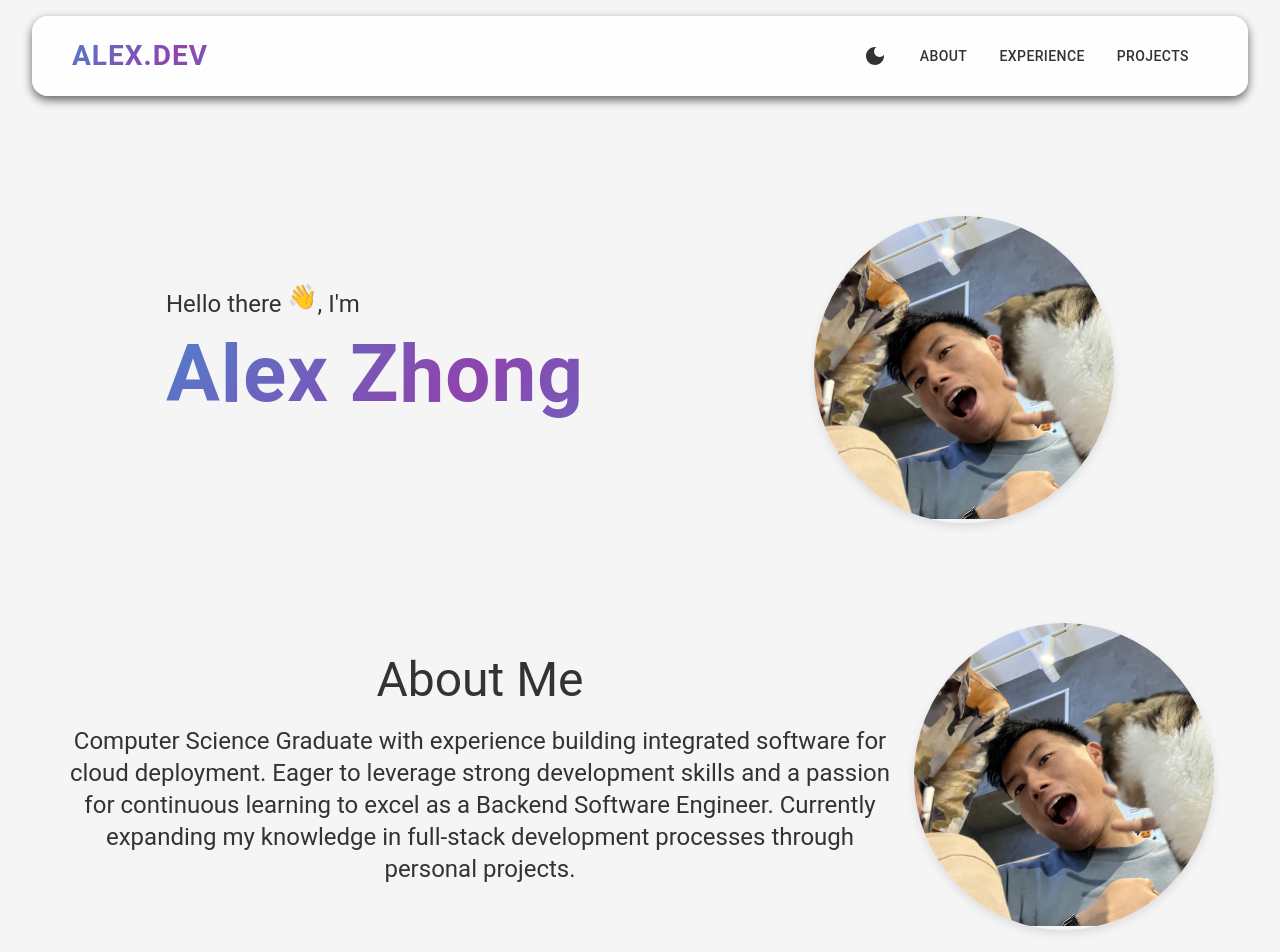
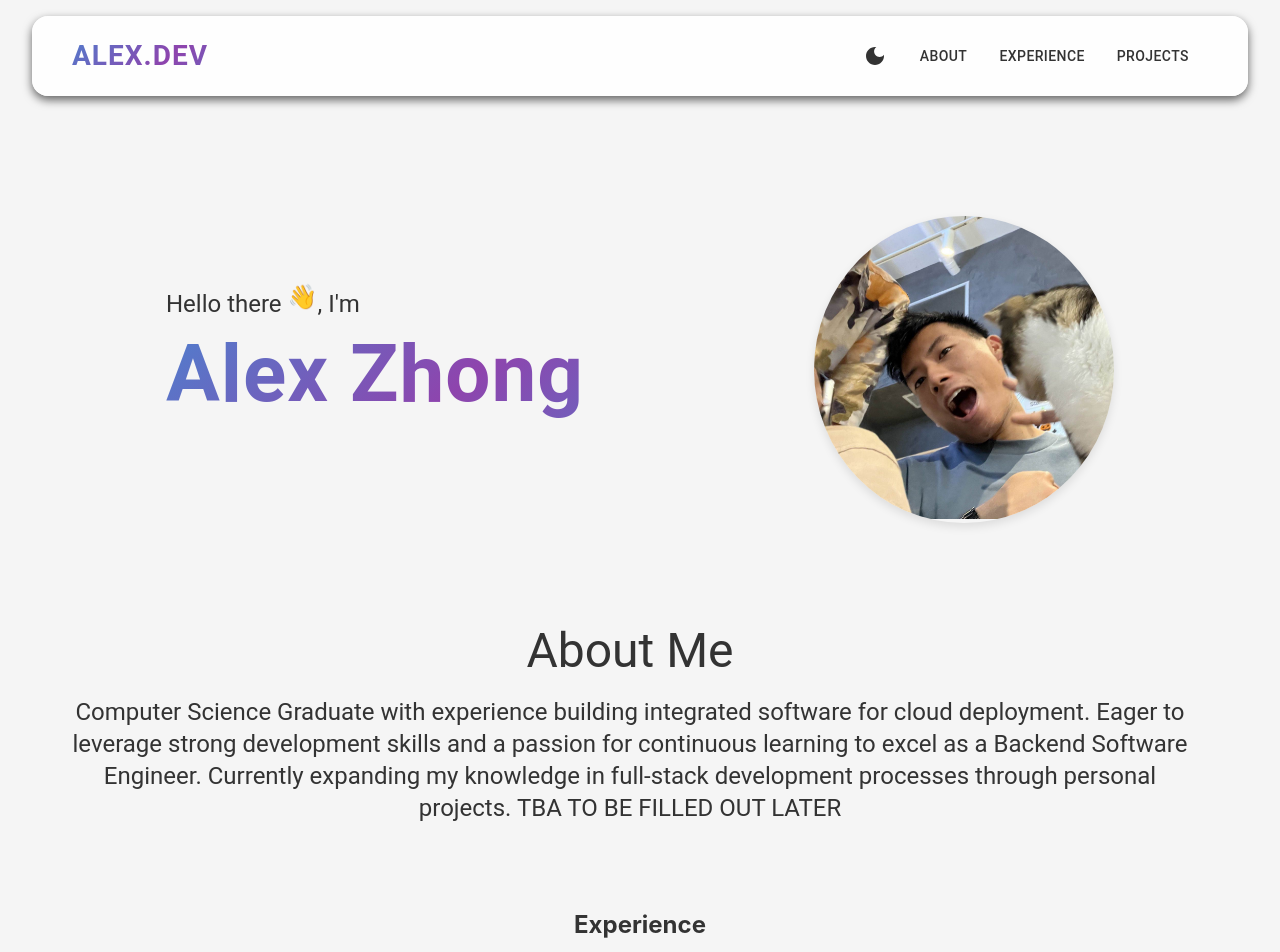
Before and after one commit to Gitalexzhong/portfolio, a React (Create React App) app: page / in a window 1280 px wide. Shown: the top 952 px of the page. Built offline with nearby package versions, Linux system fonts and the light colour scheme.

Commit message:
Stub text

```diff
--- a/src/components/About.js
+++ b/src/components/About.js
@@ -35,12 +35,6 @@ const ImageSection = styled(Box)(({ theme }) => ({
   },
 }));
 
-const ProfileImage = styled('img')({
-  width: '100%',
-  height: '100%',
-  objectFit: 'cover',
-});
-
 function About() {
   return (
     <section id="about">
@@ -50,14 +44,15 @@ function About() {
             About Me
           </Typography>
           <Typography variant="h5" paragraph>
-            Computer Science Graduate with experience building integrated software for cloud deployment. Eager to leverage strong development skills and a passion for continuous learning to excel as a Backend Software Engineer. Currently expanding my knowledge in full-stack development processes through personal projects.
+            Computer Science Graduate with experience building integrated
+            software for cloud deployment. Eager to leverage strong development
+            skills and a passion for continuous learning to excel as a Backend
+            Software Engineer. Currently expanding my knowledge in full-stack
+            development processes through personal projects.
+
+            TBA TO BE FILLED OUT LATER
           </Typography>
         </TextSection>
-
-        <ImageSection>
-          {/* Import your local image */}
-          <ProfileImage src={require('../assets/profile.jpg')} alt="Profile" />
-        </ImageSection>
       </Container>
     </section>
   );
```
